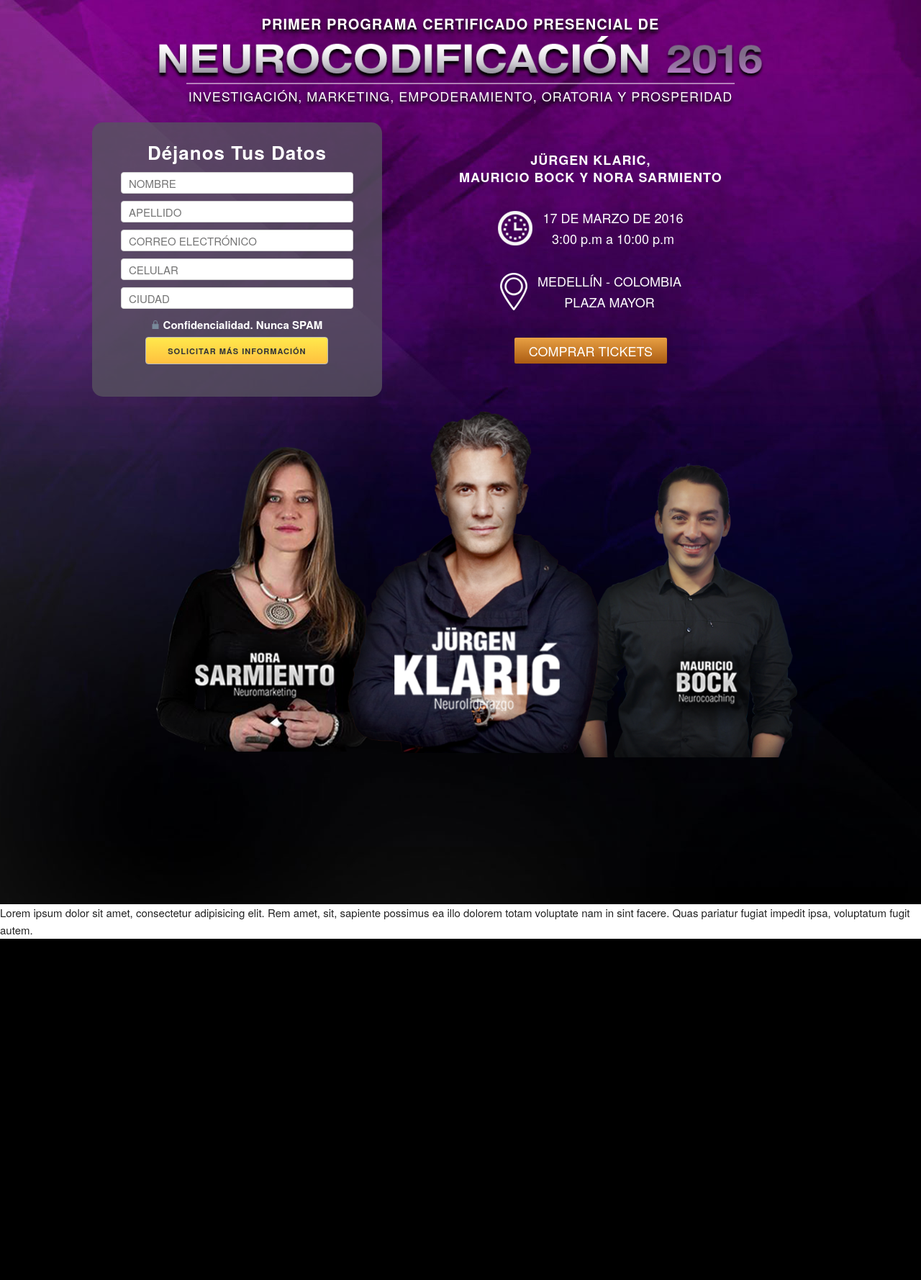
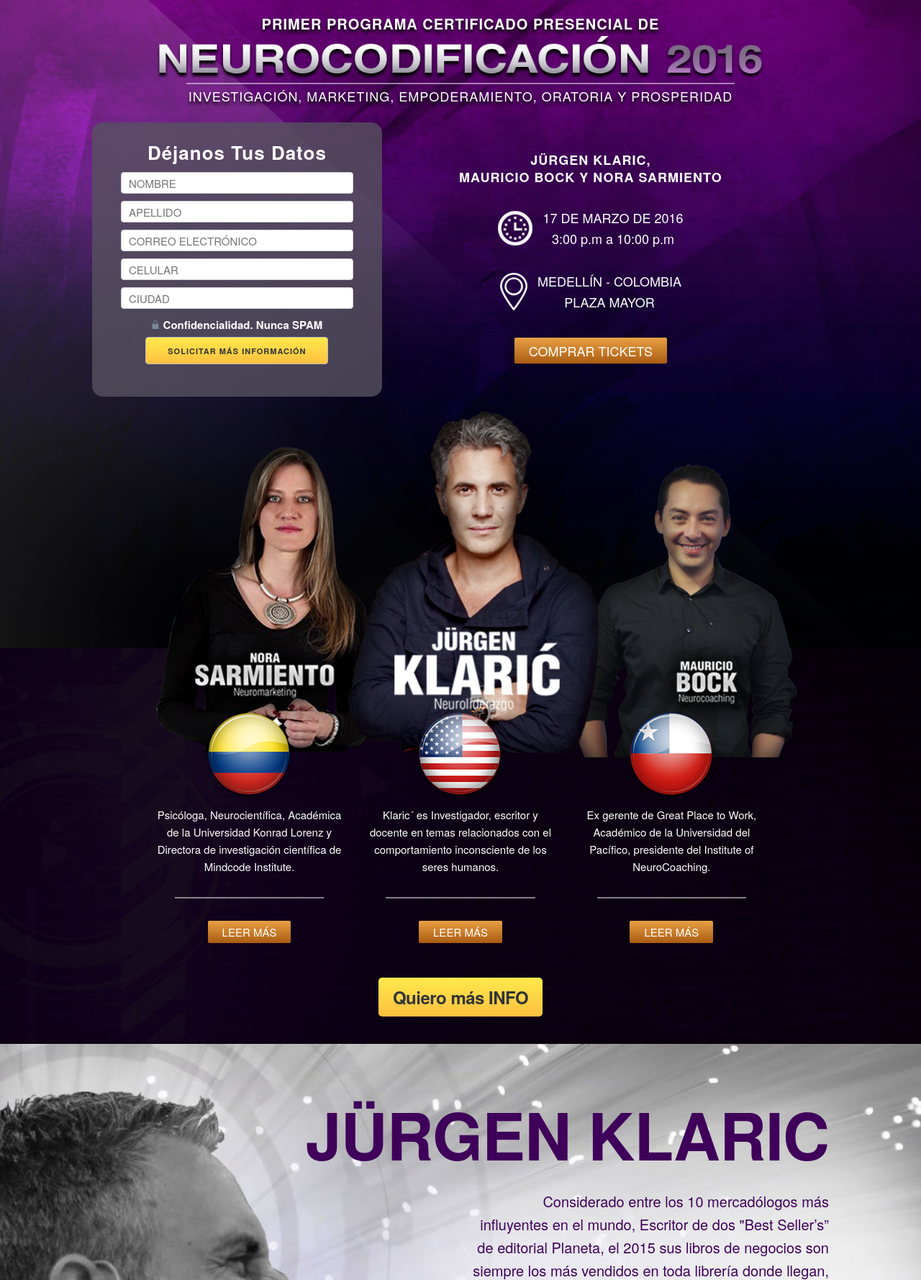
Before and after one commit to gydoar/Neuro-Internas, a PHP site: page / in a window 1280 px wide. Shown: the part 144-1922 px from the top of the page at 72% size. Before the commit the page ends 1448 px from the top, so only its background shows below. Run offline with PHP 8.4, Linux system fonts and the light colour scheme.

Commit message:
terminando seccion de historia

```diff
--- a/css/style.css
+++ b/css/style.css
@@ -1,6 +1,9 @@
 /** Simplificados **/
 .center{
 	text-align: center;
+}
+.right{
+	text-align: right;
 }
 .margin-top-20px{
 	margin-top: 20px;
@@ -109,7 +112,7 @@ color: #ffffff;
 		-moz-background-size: 100%;
 	background-size: cover;
 	background-repeat: no-repeat;
-	min-height: 1256px;
+	height: 900px;
 }
 
 .bloque-purpura h2{
@@ -196,3 +199,74 @@ color: #ffffff;
 	position: relative;
 	top: 10px;
 }
+
+.text-people{
+	color: #ffffff;
+	background-image: url(../images/bg-text-people.jpg);
+	background-attachment: relative;
+	background-position: center center;
+	width: 100%;
+	background-size: 100%;
+		-webkit-background-size: 100%;
+		-o-background-size: 100%;
+		-moz-background-size: 100%;
+	background-size: cover;
+	background-repeat: no-repeat;
+	min-height: 550px;
+}
+.text-people img{
+	z-index: 600;
+	position: relative;
+	text-align: center;
+	margin-top: -100px;
+}
+.text-people hr{
+	border-top: 2px solid rgba(255,255,255,.5);
+	width: 80%;
+}
+.text-people a{
+	text-decoration: none;
+	color: #ffffff;
+}
+.text-people h5{
+	margin-top: 60px;
+	font-weight: bold;
+	margin-bottom: 0px;
+}
+a.boton-yellow{
+	/* Permalink - use to edit and share this gradient: http://colorzilla.com/gradient-editor/#ffe94c+0,ffc03f+100 */
+	background: #ffe94c; /* Old browsers */
+	background: -moz-linear-gradient(top,  #ffe94c 0%, #ffc03f 100%); /* FF3.6-15 */
+	background: -webkit-linear-gradient(top,  #ffe94c 0%,#ffc03f 100%); /* Chrome10-25,Safari5.1-6 */
+	background: linear-gradient(to bottom,  #ffe94c 0%,#ffc03f 100%); /* W3C, IE10+, FF16+, Chrome26+, Opera12+, Safari7+ */
+	filter: progid:DXImageTransform.Microsoft.gradient( startColorstr='#ffe94c', endColorstr='#ffc03f',GradientType=0 ); /* IE6-9 */
+	color: #323437;
+	text-decoration: none;
+	padding: 10px 20px;
+	border-radius: 5px;
+}
+
+/** Sector historia **/
+.historia{
+	background-image: url(../images/bg-jurgen-people.jpg);
+	background-attachment: relative;
+	background-position: center center;
+	width: 100%;
+	background-size: 100%;
+		-webkit-background-size: 100%;
+		-o-background-size: 100%;
+		-moz-background-size: 100%;
+	background-size: cover;
+	background-repeat: no-repeat;
+	min-height: 2306px;
+	padding-top: 70px;
+}
+.historia h2{
+	font-size: 90px;
+	font-weight: bold;
+	color: #3f0059;
+}
+.historia p{
+	color: #3f0059;
+	font-size: 20px;
+}
--- a/index.php
+++ b/index.php
@@ -52,7 +52,62 @@
     </div>
   </section>
 
-  Lorem ipsum dolor sit amet, consectetur adipisicing elit. Rem amet, sit, sapiente possimus ea illo dolorem totam voluptate nam in sint facere. Quas pariatur fugiat impedit ipsa, voluptatum fugit autem.
+  <!-- Textos people -->
+  <div class="text-people">
+    <div class="container center">
+      <div class="ten columns offset-by-one">
+          <div class="four columns">
+            <img src="images/circle-colombia.png" alt="">
+
+            <p>Psicóloga, Neurocientífica, Académica de la Universidad Konrad Lorenz y Directora de investigación científica de Mindcode Institute.</p>
+
+            <div><hr></div>
+            <a class="boton-ticket-header" href="">LEER MÁS</a>
+          </div>
+
+          <div class="four columns">
+            <img src="images/circle-us.png" alt="">
+
+            <p>Klaric´ es Investigador, escritor y docente en temas relacionados con el comportamiento inconsciente de los seres humanos.</p>
+
+            <div><hr></div>
+            <a class="boton-ticket-header" href="">LEER MÁS</a>
+          </div>
+
+          <div class="four columns">
+            <img src="images/circle-chile.png" alt="">
+
+            <p>Ex gerente de Great Place to Work, Académico de la Universidad del Pacífico,          presidente del Institute of NeuroCoaching.</p>
+
+            <div><hr></div>
+            <a class="boton-ticket-header" href="">LEER MÁS</a>
+          </div>
+      </div>
+    </div>
+
+    <div class="center">
+      <h5><a class="boton-yellow" href="">Quiero más INFO</a></h5>
+    </div>
+  </div>
+
+  <!-- Jurgen historia -->
+
+  <section class="historia">
+    <div class="container right">
+      <div class="nine columns offset-by-three">
+        <div class="twelve columns">
+          <h2>JÜRGEN KLARIC</h2>
+        </div>
+
+        <div class="eight columns offset-by-four">
+          <p>Considerado entre los 10 mercadólogos más influyentes en el mundo, Escritor de dos "Best Seller’s” de editorial Planeta, el 2015 sus libros de negocios son siempre los más vendidos en toda librería donde llegan, asesora a una docena de empresas líderes en el mundo y por ahora es el divulgador científico negocios y motivación más leído en español en las redes sociales.
+          Recientemente fue nombrado como el Steve Jobs de la educación gracias a su innovación social educativa BiiA Lab la cual en solo 2 años ya es la institución que regala más becas y cursos por internet en español ademas de ser vista por mas de 1 millón de personas al año en 35 países, con más de 80 conferencias al año el comparte e inspira a miles de personas a lograr más rápido sus objetivos y también a ser mejores personas.</p>
+        </div>
+
+      </div>
+    </div>
+  </section>
+
 
 
 <?php include "footer.php"; ?>
```
Also changed, not shown: images/bg-jurgen-people.jpg (added), images/bg-text-people.jpg (added), images/circle-chile.png (added), images/circle-colombia.png (added), images/circle-us.png (added).
